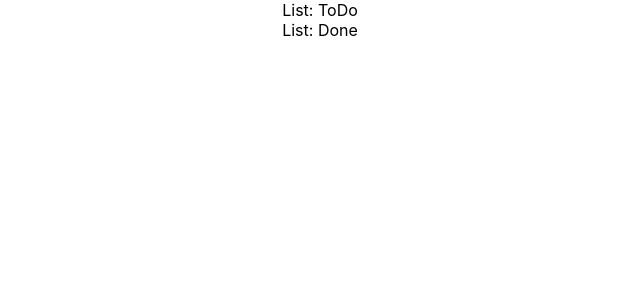
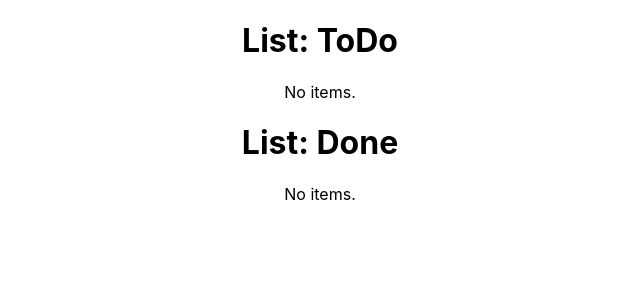
Before and after one commit to xbgbtx/-frontend-framework-todo-test-react, a React (Create React App) app: page / in a window 1280 px wide. Shown: the top 300 px of the page, without its empty margins (320-960 px from the left). Built offline with nearby package versions, Linux system fonts and the light colour scheme.

Commit message:
List render function

```diff
--- a/src/App.js
+++ b/src/App.js
@@ -22,20 +22,26 @@ class ListDisplay extends React.Component
         this.name = name;
         this.items = [];
     }
+
     render()
     {
         return (
             <div>
-                List: {this.name}
+                <h1>List: {this.name}</h1>
+                {this.render_items ()}
             </div>
         );
+    }
+
+    render_items ()
+    {
+        if ( this.items.length === 0 )
+            return (<p>No items.</p>);
+        return (<p>Formatted list</p>);
     }
 }
 
 function formatList ( l ) {
-    if ( l.length === 0 )
-        return (<p>No items.</p>);
-    return (<p>Formatted list</p>);
 }
 
 export default App;
```
